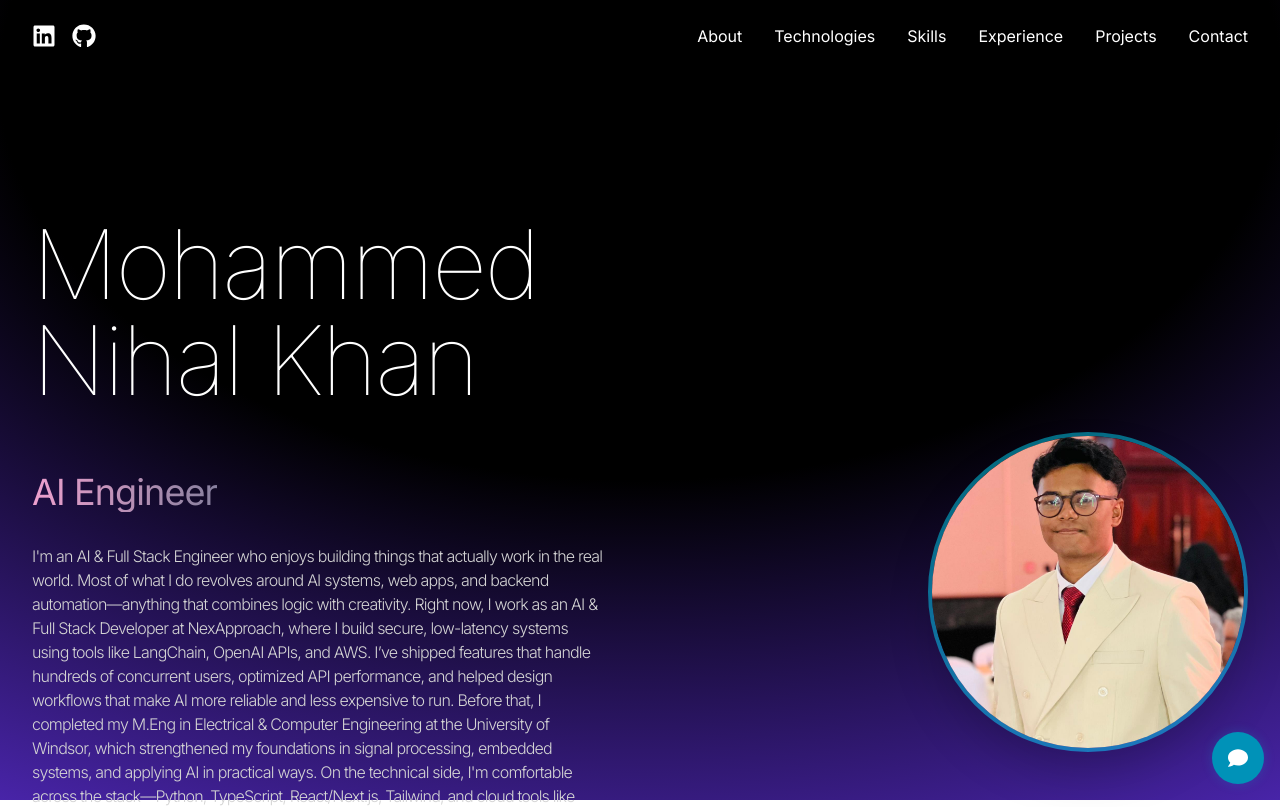
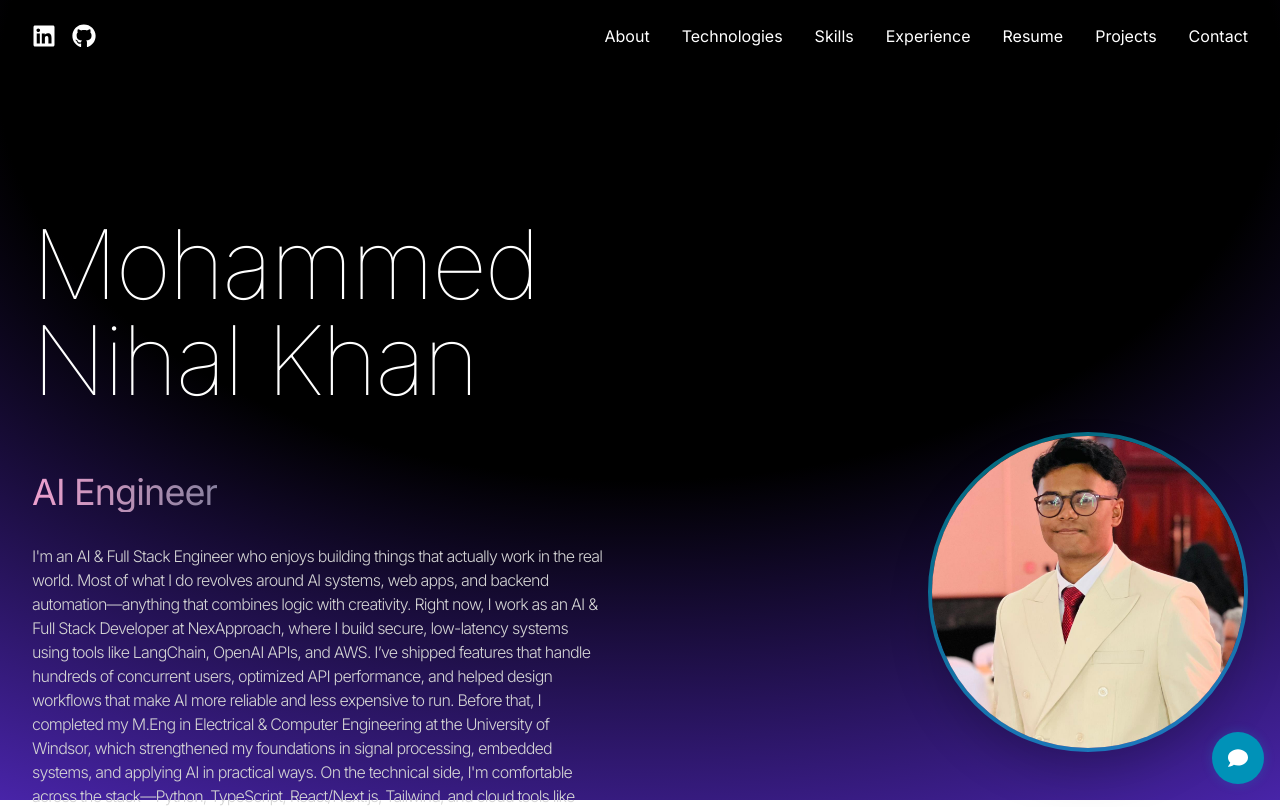
Before and after one commit to nihalkhan2810/react-portfolio, a React (Vite) app: page / in a window 1280 px wide. Shown: the top 807 px of the page. Built offline with nearby package versions, Linux system fonts and the light colour scheme.

Commit message:
Link to resume from navbar

```diff
--- a/src/components/Navbar.jsx
+++ b/src/components/Navbar.jsx
@@ -90,6 +90,17 @@ const Navbar = () => {
           Experience
         </Link>
         <Link
+          to="resume"
+          spy={true}
+          smooth={true}
+          offset={-50}
+          duration={500}
+          className="text-white hover:text-gray-300 transition-colors cursor-pointer"
+        >
+          Resume
+        </Link>
+
+        <Link
           to="projects"
           spy={true}
           smooth={true}
@@ -97,6 +108,7 @@ const Navbar = () => {
           duration={500}
           className="text-white hover:text-gray-300 transition-colors cursor-pointer"
         >
+
           Projects
         </Link>
         <Link
```
